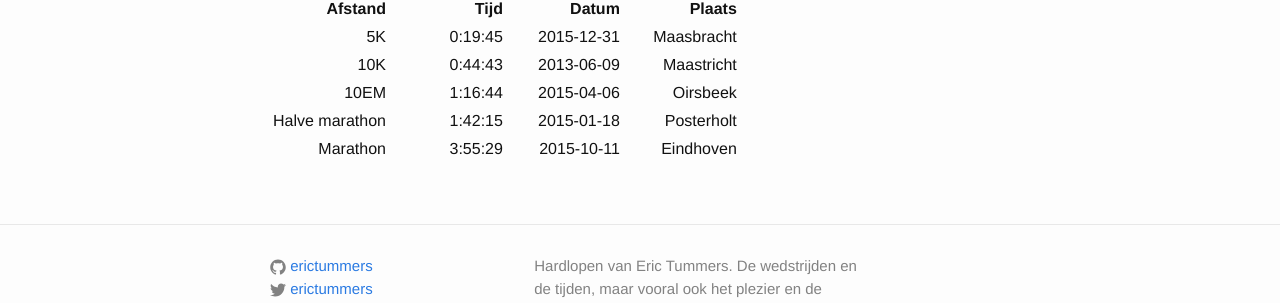
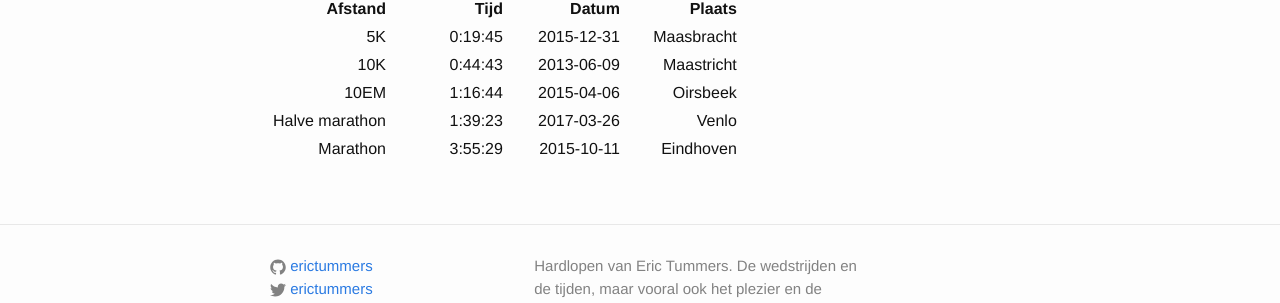
Before and after one commit to erictummers/hardlopen, a Jekyll site: the page built from record.md, in a window 1280 px wide. Shown: the part 336-639 px from the top of the page. Built offline with Jekyll 4.4.1, drawn with Linux system fonts in a browser that asks for light colours.

Commit message:
venloop 2017

```diff
--- a/_includes/head.html
+++ b/_includes/head.html
@@ -2,7 +2,7 @@
   <meta charset="utf-8">
   <meta http-equiv="X-UA-Compatible" content="IE=edge">
   <meta name="viewport" content="width=device-width, initial-scale=1">
-  <link rel="SHORTCUT ICON" href="https://dl.dropboxusercontent.com/u/12826454/favicon.ico"/>
+  <link rel="SHORTCUT ICON" href="https://www.dropbox.com/s/gmrzj3y4l8xxsom/favicon.ico?dl=0"/>
 
   <title>{% if page.title %}{{ page.title }}{% else %}{{ site.title }}{% endif %}</title>
   <meta name="description" content="{% if page.excerpt %}{{ page.excerpt | strip_html | strip_newlines | truncate: 160 }}{% else %}{{ site.description }}{% endif %}">
--- a/record.md
+++ b/record.md
@@ -35,9 +35,9 @@ permalink: /record/
 		</tr>
 		<tr>
 			<td>Halve marathon</td>
-			<td>1:42:15</td>
-			<td>2015-01-18</td>
-			<td>Posterholt</td>
+			<td>1:39:23</td>
+			<td>2017-03-26</td>
+			<td>Venlo</td>
 		</tr>
 		<tr>
 			<td>Marathon</td>
```
Also changed, not shown: _posts/2017-03-26-venloop.md (added, +18 -0 lines).
